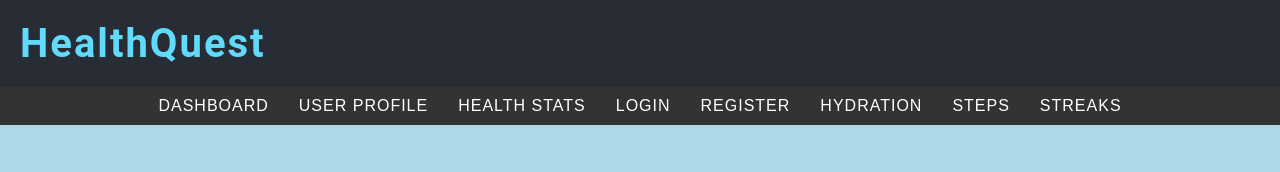
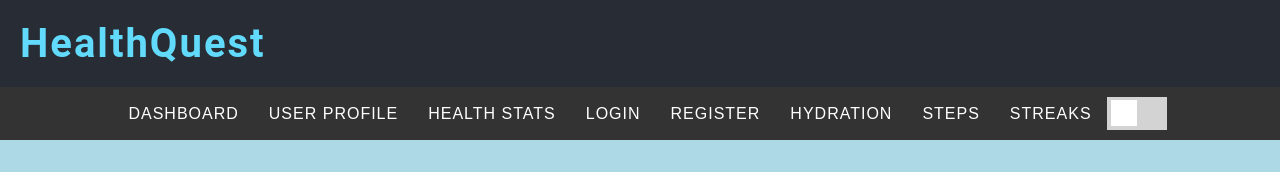
Before and after one commit to hvpham-yorku/HealthQuest, a React (Create React App) app in the folder HealthQuest/frontend/: page / in a window 1280 px wide. Shown: the top 172 px of the page. Built offline with nearby package versions, Linux system fonts and the light colour scheme; no server answers.

Commit message:
Create Darkmode Toggle
Created the toggle button to enable / disable dark mode.  This is only the button, functionality is not yet tied into the system.

```diff
--- a/HealthQuest/frontend/src/App.js
+++ b/HealthQuest/frontend/src/App.js
@@ -10,6 +10,7 @@ import Register from './pages/Register';
 import HydrationPage from './pages/HydrationPage';
 import StepsPage from './pages/StepsPage';
 import StreaksPage from './pages/StreakPage'; // Import StreaksPage
+import DarkSwitch from './components/Darkmode';
 
 function App() {
     return (
@@ -25,6 +26,7 @@ function App() {
                     <Link to="/HydrationPage" className="nav-link">Hydration</Link>
                     <Link to="/steps" className="nav-link">Steps</Link>
                     <Link to="/streaks" className="nav-link">Streaks</Link>
+                    <DarkSwitch />
                 </nav>
                 <Routes>
                     <Route path="/" element={<Dashboard />} />
--- /dev/null
+++ b/HealthQuest/frontend/src/components/Darkmode.css
@@ -0,0 +1,43 @@
+.darkswitch {
+    position: relative;
+    display: inline-block;
+    width: 60px;
+    height: 33px;
+}
+
+.darkswitch input {
+    opacity: 0;
+    width: 0;
+    height: 0;
+}
+
+.slider {
+    position: absolute;
+    cursor: pointer;
+
+    top: 0;
+    left: 0;
+    right: 0;
+    bottom: 0;
+
+    background-color: lightgray;
+}
+
+.slider:before {
+    position:absolute;
+    content:"";
+    height: 26px;
+    width: 26px;
+    left: 4px;
+    bottom: 4px;
+    background-color: white;
+    transition: 0.4s;
+}
+
+input:checked + .slider {
+    background-color: lightgreen;
+}
+
+input:checked + .slider::before {
+    transform: translateX(26px);
+}
--- /dev/null
+++ b/HealthQuest/frontend/src/components/Darkmode.js
@@ -0,0 +1,16 @@
+import React from "react";
+import "./Darkmode.css"
+
+var darkmode = false;
+
+const DarkSwitch = () => {
+    darkmode = !darkmode;
+    return (
+        <label className="darkswitch">
+            <input type="checkbox" />
+            <span className="slider" />
+        </label>
+    );
+};
+
+export default DarkSwitch;
```
